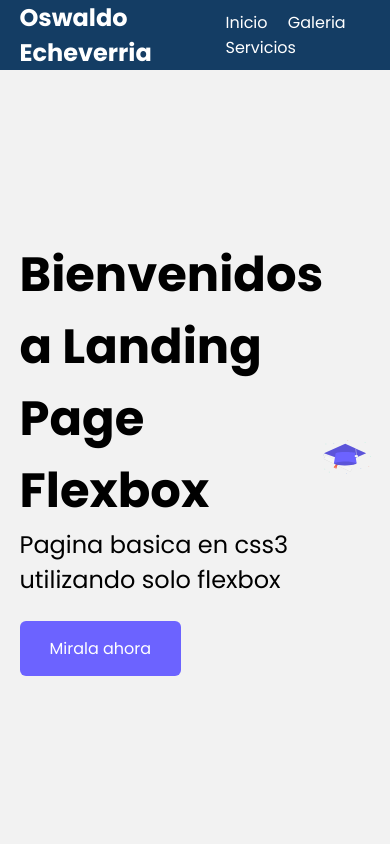
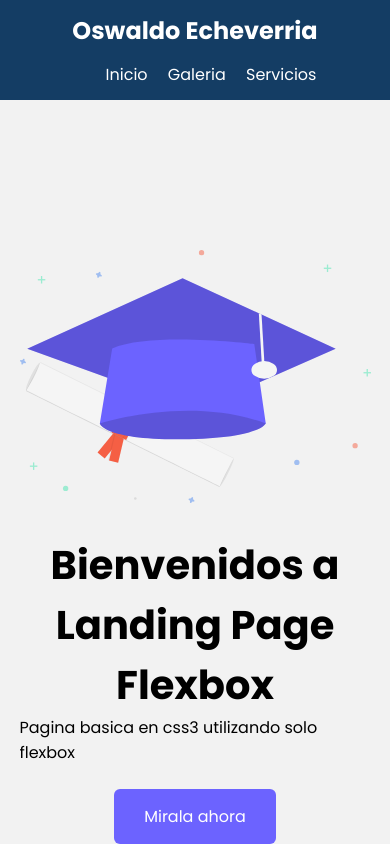
Before and after one commit to oswaldoecheverria/basic-flexbox, a plain HTML site: page index.html in a window 390 px wide. Drawn offline with Linux system fonts and the light colour scheme.

Commit message:
Breakpoint a 900px para moviles

```diff
--- a/css/style.css
+++ b/css/style.css
@@ -85,3 +85,48 @@ body{
     text-decoration: none;
     border-radius: 6px;
 }
+
+/* Cuando la pantalla  llegue a 900 px hacia abajo*/
+@media screen and (max-width:900px){
+
+    :root{
+
+        --height-nav: 100px;
+
+    }
+
+    .nav__container{
+        flex-direction: column;
+        justify-content: space-evenly;
+    }
+
+    .hero__main{
+        flex-direction: column;
+        padding-top: 150px;
+    }
+
+    .hero__picture{
+        order: -1;
+    }
+
+    .hero__img{
+        max-width: 380px;
+    }
+
+    /*Ahora es un cfex item y flex container para centrar el contenido */
+    .hero__texts{
+        display: flex;
+        flex-direction: column;
+        align-items: center;
+    }
+
+    .hero__title{
+        font-size: 2.5rem;
+        text-align: center;
+    }
+
+    .hero__paragraph{
+        font-size: 1rem;
+    }
+
+}
```
